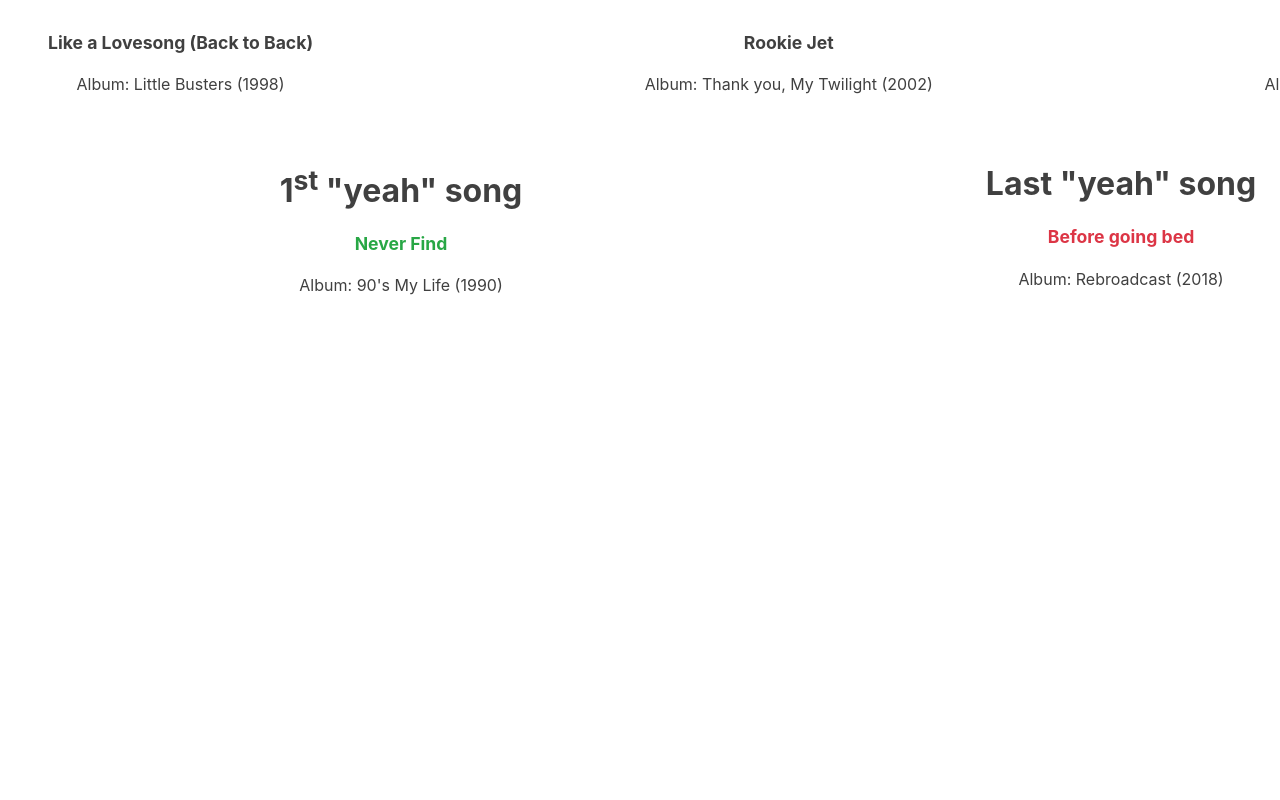
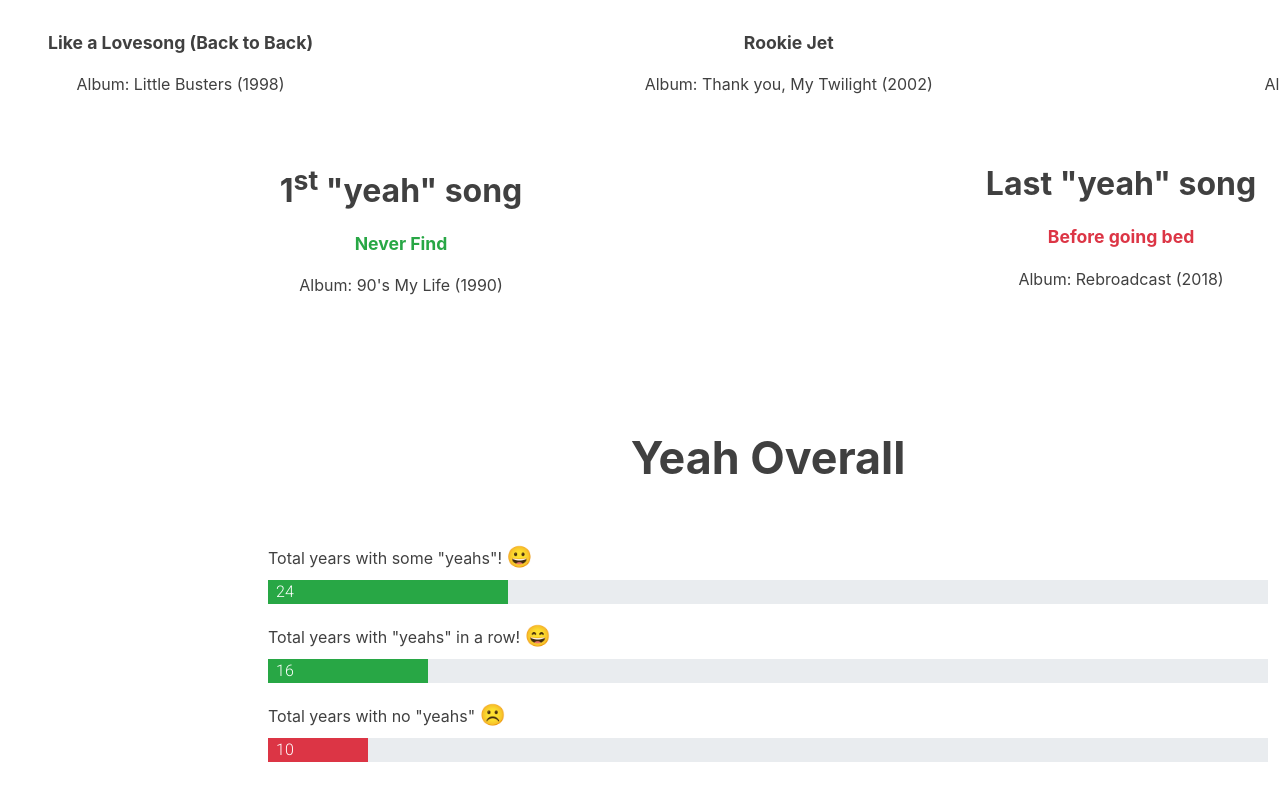
Before and after one commit to the-pillows/thepillows-ohyeah.github.io, a React (Vite) app: page / in a window 1280 px wide. Shown: the part 2129-2929 px from the top of the page. Before the commit the page ends 2602 px from the top, so only its background shows below. Built offline with nearby package versions, Linux system fonts and the light colour scheme.

Commit message:
Create "Yeah Overall" section, using Material UI ProgressBar

```diff
--- a/src/App.css
+++ b/src/App.css
@@ -166,3 +166,24 @@ a {
 .ranking-first-last-yeah-song {
   justify-content: space-around;
 }
+
+#yeah-overall {
+  margin-top: 2rem;
+
+  p {
+    margin-bottom: .5rem;
+  }
+}
+
+.yeah-overall-container {
+  margin: auto;
+  width: 1000px;
+}
+
+.yeah-overall-row {
+  margin-bottom: 1rem;
+}
+
+.yeah-overall-emoji-size {
+  font-size: 1.3rem;
+}
--- a/src/App.jsx
+++ b/src/App.jsx
@@ -1,4 +1,27 @@
+import { styled } from '@mui/system';
+import { LinearProgress, Box, Typography } from '@mui/material';
 import './App.css'
+
+const CustomLinearProgress = styled(LinearProgress)(({ theme }) => ({
+  height: 24,
+  backgroundColor: '#e9ecef'
+}));
+
+function ProgressWithLabel({ value, size, color }) {
+  return (
+    <Box position="relative" width="100%">
+      <CustomLinearProgress variant="determinate" value={value} size={size}
+        sx={{ '& .MuiLinearProgress-bar': {
+            backgroundColor: `${color}`
+          }
+        }} />
+      <Box top={0} left={0} bottom={0} right={0} position="absolute"
+        display="flex">
+        <Typography sx={{ marginLeft: ".5rem", color: "#fff" }}>{`${value}`}</Typography>
+      </Box>
+    </Box>
+  );
+}
 
 function App() {
   return (
@@ -83,6 +106,30 @@ function App() {
             </div>
           </div>
         </div>
+
+        <div id="yeah-overall">
+          <h1 className="title">Yeah Overall</h1>
+
+          <div className='yeah-overall-container'>
+            <div className='yeah-overall-row'>
+              <p>Total years with some "yeahs"! <span className="yeah-overall-emoji-size">😀</span>
+              </p>
+              <ProgressWithLabel value={24} size={35} color={`#28a745`} />
+            </div>
+
+            <div className='yeah-overall-row'>
+              <p>Total years with "yeahs" in a row! <span className="yeah-overall-emoji-size">😄</span>
+              </p>
+              <ProgressWithLabel value={16} size={35} color={`#28a745`} />
+            </div>
+
+            <div className='yeah-overall-row'>
+              <p>Total years with no "yeahs" <span className="yeah-overall-emoji-size">☹️</span>
+              </p>
+              <ProgressWithLabel value={10} size={35} color={`#dc3545`} />
+            </div>
+          </div>
+        </div>
       </div>
     </>
   )
```
